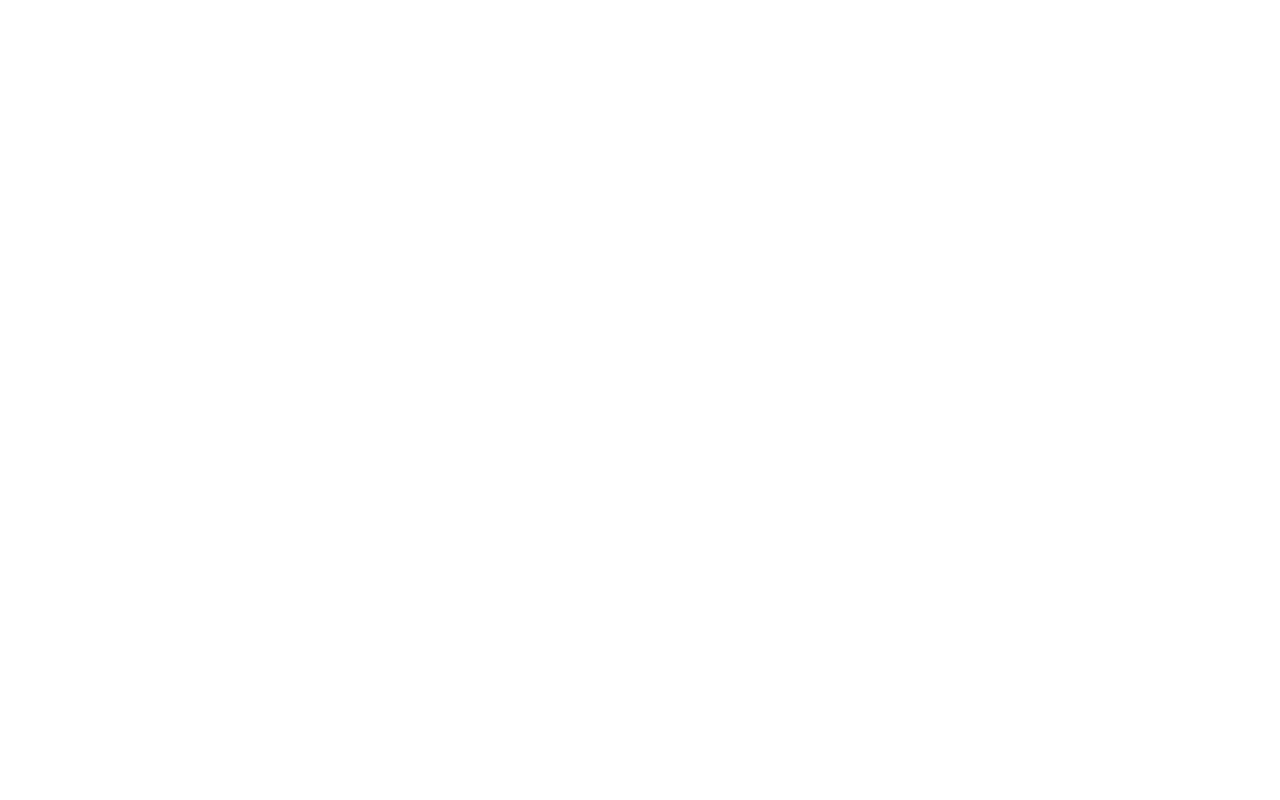
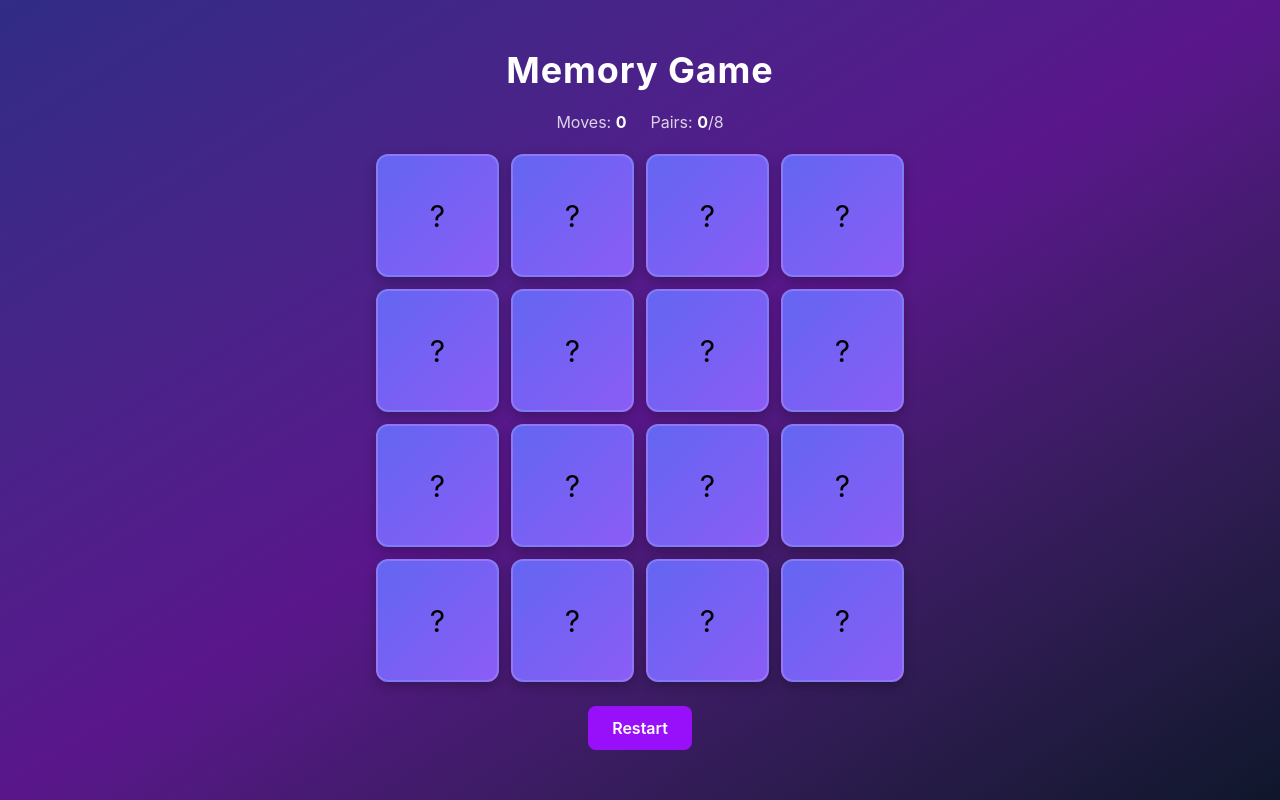
Before and after one commit to prithvirajguha03-ai/game-5, a website: page index.html in a window 1280 px wide. Drawn offline with Linux system fonts and the light colour scheme.

Commit message:
game ready

```diff
--- a/index.html
+++ b/index.html
@@ -1,11 +1,151 @@
-<!DOCTYPE html>
+<!doctype html>
 <html lang="en">
 <head>
-    <meta charset="UTF-8">
-    <meta name="viewport" content="width=device-width, initial-scale=1.0">
-    <title>Document</title>
+  <meta charset="UTF-8">
+  <meta name="viewport" content="width=device-width, initial-scale=1.0">
+  <title>Memory Game</title>
+  <link href="./src/output.css" rel="stylesheet">
 </head>
-<body>
+<body class="min-h-screen flex items-center justify-center bg-gradient-to-br from-indigo-900 via-purple-900 to-slate-900">
 
+  <div class="flex flex-col items-center gap-5 p-6 w-full max-w-xl mx-auto">
+    <h1 class="text-3xl sm:text-4xl font-bold text-white tracking-wide">Memory Game</h1>
+
+    <div class="flex items-center gap-6 text-white/80 text-sm sm:text-base">
+      <span>Moves: <strong id="moves" class="text-white">0</strong></span>
+      <span>Pairs: <strong id="pairs" class="text-white">0</strong>/8</span>
+    </div>
+
+    <div id="board" class="grid grid-cols-4 gap-2.5 sm:gap-3 w-full">
+    </div>
+
+    <button id="restart" class="mt-1 px-6 py-2.5 rounded-lg bg-purple-600 hover:bg-purple-500 active:bg-purple-700 text-white font-semibold text-sm sm:text-base transition-colors duration-150 cursor-pointer">
+      Restart
+    </button>
+  </div>
+
+  <div id="overlay" class="hidden fixed inset-0 z-50 flex items-center justify-center bg-black/60 backdrop-blur-sm">
+    <div class="bg-white rounded-2xl p-8 sm:p-10 text-center flex flex-col items-center gap-5 shadow-2xl max-w-sm mx-4">
+      <div class="text-5xl">🎉</div>
+      <h2 class="text-2xl sm:text-3xl font-bold text-gray-800">You Win!</h2>
+      <p class="text-gray-500 text-sm sm:text-base">Completed in <strong id="final-moves" class="text-gray-700">0</strong> moves</p>
+      <button id="play-again" class="px-6 py-2.5 rounded-lg bg-purple-600 hover:bg-purple-500 active:bg-purple-700 text-white font-semibold text-sm sm:text-base transition-colors duration-150 cursor-pointer">
+        Play Again
+      </button>
+    </div>
+  </div>
+
+  <script>
+    const SYMBOLS = ['🍎','🍇','🍊','🍋','🫐','🍑','🍒','🥝'];
+    const board = document.getElementById('board');
+    const movesEl = document.getElementById('moves');
+    const pairsEl = document.getElementById('pairs');
+    const overlay = document.getElementById('overlay');
+    const finalMovesEl = document.getElementById('final-moves');
+    const restartBtn = document.getElementById('restart');
+    const playAgainBtn = document.getElementById('play-again');
+
+    let cards = [];
+    let flipped = [];
+    let matched = new Set();
+    let moves = 0;
+    let pairsFound = 0;
+    let locked = false;
+    let generation = 0;
+
+    function shuffle(arr) {
+      for (let i = arr.length - 1; i > 0; i--) {
+        const j = Math.floor(Math.random() * (i + 1));
+        [arr[i], arr[j]] = [arr[j], arr[i]];
+      }
+      return arr;
+    }
+
+    function createBoard() {
+      board.innerHTML = '';
+      const deck = shuffle([...SYMBOLS, ...SYMBOLS]);
+      cards = deck;
+      flipped = [];
+      matched = new Set();
+      moves = 0;
+      pairsFound = 0;
+      locked = false;
+      generation++;
+      movesEl.textContent = '0';
+      pairsEl.textContent = '0';
+      overlay.classList.add('hidden');
+
+      deck.forEach((symbol, index) => {
+        const card = document.createElement('div');
+        card.className = 'card-container aspect-square cursor-pointer';
+        card.dataset.index = index;
+        card.dataset.symbol = symbol;
+
+        card.innerHTML = `
+          <div class="card-inner">
+            <div class="card-face card-front">
+              <span class="text-2xl sm:text-3xl select-none">?</span>
+            </div>
+            <div class="card-face card-back">
+              <span class="text-2xl sm:text-4xl select-none">${symbol}</span>
+            </div>
+          </div>
+        `;
+
+        card.addEventListener('click', () => handleClick(index));
+        board.appendChild(card);
+      });
+    }
+
+    function handleClick(index) {
+      if (locked) return;
+      if (matched.has(index)) return;
+      if (flipped.includes(index)) return;
+      if (flipped.length >= 2) return;
+
+      const cardEl = board.children[index];
+      cardEl.classList.add('flipped');
+      flipped.push(index);
+
+      if (flipped.length === 2) {
+        moves++;
+        movesEl.textContent = moves;
+        locked = true;
+
+        const [i, j] = flipped;
+        if (cards[i] === cards[j]) {
+          matched.add(i);
+          matched.add(j);
+          pairsFound++;
+          pairsEl.textContent = pairsFound;
+          flipped = [];
+          locked = false;
+
+          if (pairsFound === SYMBOLS.length) {
+            const g = generation;
+            setTimeout(() => {
+              if (g !== generation) return;
+              finalMovesEl.textContent = moves;
+              overlay.classList.remove('hidden');
+            }, 400);
+          }
+        } else {
+          const g = generation;
+          setTimeout(() => {
+            if (g !== generation) return;
+            board.children[i].classList.remove('flipped');
+            board.children[j].classList.remove('flipped');
+            flipped = [];
+            locked = false;
+          }, 700);
+        }
+      }
+    }
+
+    restartBtn.addEventListener('click', createBoard);
+    playAgainBtn.addEventListener('click', createBoard);
+
+    createBoard();
+  </script>
 </body>
 </html>
--- /dev/null
+++ b/package.json
@@ -0,0 +1,6 @@
+{
+  "dependencies": {
+    "@tailwindcss/cli": "^4.3.3",
+    "tailwindcss": "^4.3.3"
+  }
+}
--- /dev/null
+++ b/src/input.css
@@ -0,0 +1,55 @@
+@import "tailwindcss";
+
+.card-container {
+  perspective: 600px;
+}
+
+.card-inner {
+  position: relative;
+  width: 100%;
+  height: 100%;
+  transition: transform 0.4s ease;
+  transform-style: preserve-3d;
+}
+
+.card-container.flipped .card-inner {
+  transform: rotateY(180deg);
+}
+
+.card-face {
+  position: absolute;
+  inset: 0;
+  display: flex;
+  align-items: center;
+  justify-content: center;
+  border-radius: 0.75rem;
+  backface-visibility: hidden;
+  -webkit-backface-visibility: hidden;
+}
+
+.card-front {
+  background: linear-gradient(135deg, #6366f1, #8b5cf6);
+  border: 2px solid rgba(255, 255, 255, 0.15);
+  box-shadow: 0 4px 12px rgba(0, 0, 0, 0.25);
+}
+
+.card-back {
+  background: linear-gradient(135deg, #ffffff, #f1f5f9);
+  border: 2px solid rgba(139, 92, 246, 0.3);
+  box-shadow: 0 4px 12px rgba(0, 0, 0, 0.2);
+  transform: rotateY(180deg);
+}
+
+.card-container:not(.flipped):hover .card-front {
+  border-color: rgba(255, 255, 255, 0.35);
+  box-shadow: 0 6px 18px rgba(99, 102, 241, 0.4);
+}
+
+.card-container:not(.flipped):active {
+  transform: scale(0.96);
+}
+
+.card-container.matched .card-back {
+  border-color: rgba(34, 197, 94, 0.5);
+  background: linear-gradient(135deg, #f0fdf4, #dcfce7);
+}
```
Also changed, not shown: src/output.css (added), 1 other file.
